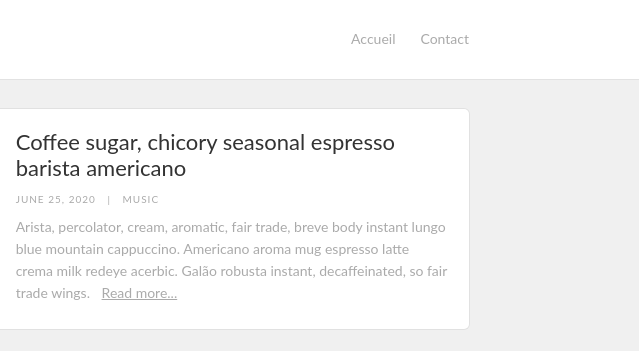
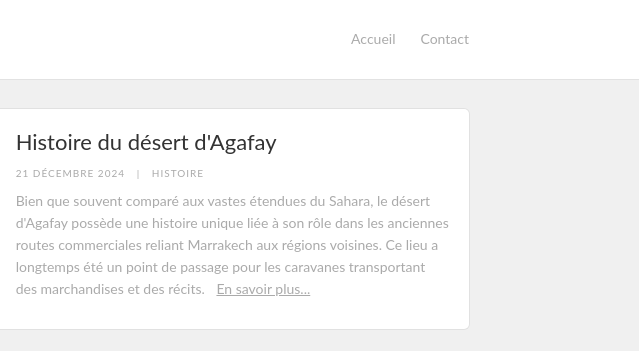
Before and after one commit to hamzaelbaz/taxitoagafay, a website: page public/blog.html in a window 1280 px wide. Shown: the top 351 px of the page, 641-1280 px from the left. Drawn offline with nearby package versions, Linux system fonts and the light colour scheme; a script that the page names is missing.

```diff
--- a/public/blog.html
+++ b/public/blog.html
@@ -43,25 +43,28 @@
                            <div data-w-id="53cc7567-513c-3103-cd72-dfb075f10bef" style="opacity:0" class="post-wrapper">
                               <div class="post-content">
                                  <div class="w-row">
-                                    <div class="w-col w-col-4 w-col-medium-4"><a href="/posts/coffee-sugar-chicory-seasonal-espresso-barista-americano" style="background-image:url(&quot;https://cdn.prod.website-files.com/5e4b1a54e48aed65701ff226/5e4b1a54e48aeda1521ff24c_3f4eb74a.jpg&quot;)" class="blog-image w-inline-block"></a></div>
+                                    <div class="w-col w-col-4 w-col-medium-4">
+                                       <a href="/posts/histoire-du-desert-d-agafay" style="background-image:url(&quot;https://example.com/agafay-historique.jpg&quot;)" class="blog-image w-inline-block"></a>
+                                    </div>
                                     <div class="w-col w-col-8 w-col-medium-8">
-                                       <a href="/posts/coffee-sugar-chicory-seasonal-espresso-barista-americano" class="blog-title-link w-inline-block">
-                                          <h2 class="blog-title">Coffee sugar, chicory seasonal espresso barista americano</h2>
+                                       <a href="/posts/histoire-du-desert-d-agafay" class="blog-title-link w-inline-block">
+                                          <h2 class="blog-title">Histoire du désert d'Agafay</h2>
                                        </a>
                                        <div class="details-wrapper">
-                                          <div class="post-info">June 25, 2020</div>
+                                          <div class="post-info">21 décembre 2024</div>
                                           <div class="post-info">|</div>
-                                          <a href="/categories/music" class="post-info when-link">Music</a>
+                                          <a href="/categories/histoire" class="post-info when-link">Histoire</a>
                                        </div>
                                        <div class="post-summary-wrapper">
-                                          <p class="post-summary">Arista, percolator, cream, aromatic, fair trade, breve body instant lungo blue mountain cappuccino. Americano aroma mug espresso latte crema milk redeye acerbic. Galão robusta instant, decaffeinated, so fair trade wings.</p>
-                                          <a href="/posts/coffee-sugar-chicory-seasonal-espresso-barista-americano" class="read-more-link">Read more...</a>
+                                          <p class="post-summary">Bien que souvent comparé aux vastes étendues du Sahara, le désert d'Agafay possède une histoire unique liée à son rôle dans les anciennes routes commerciales reliant Marrakech aux régions voisines. Ce lieu a longtemps été un point de passage pour les caravanes transportant des marchandises et des récits.</p>
+                                          <a href="/posts/histoire-du-desert-d-agafay" class="read-more-link">En savoir plus...</a>
                                        </div>
                                     </div>
                                  </div>
                               </div>
                            </div>
                         </div>
+
                      </div>
                   </div>
                   <!-- <div class="button-wrapper"><a href="/all-posts" class="button w-button">More posts →</a></div> -->
```
